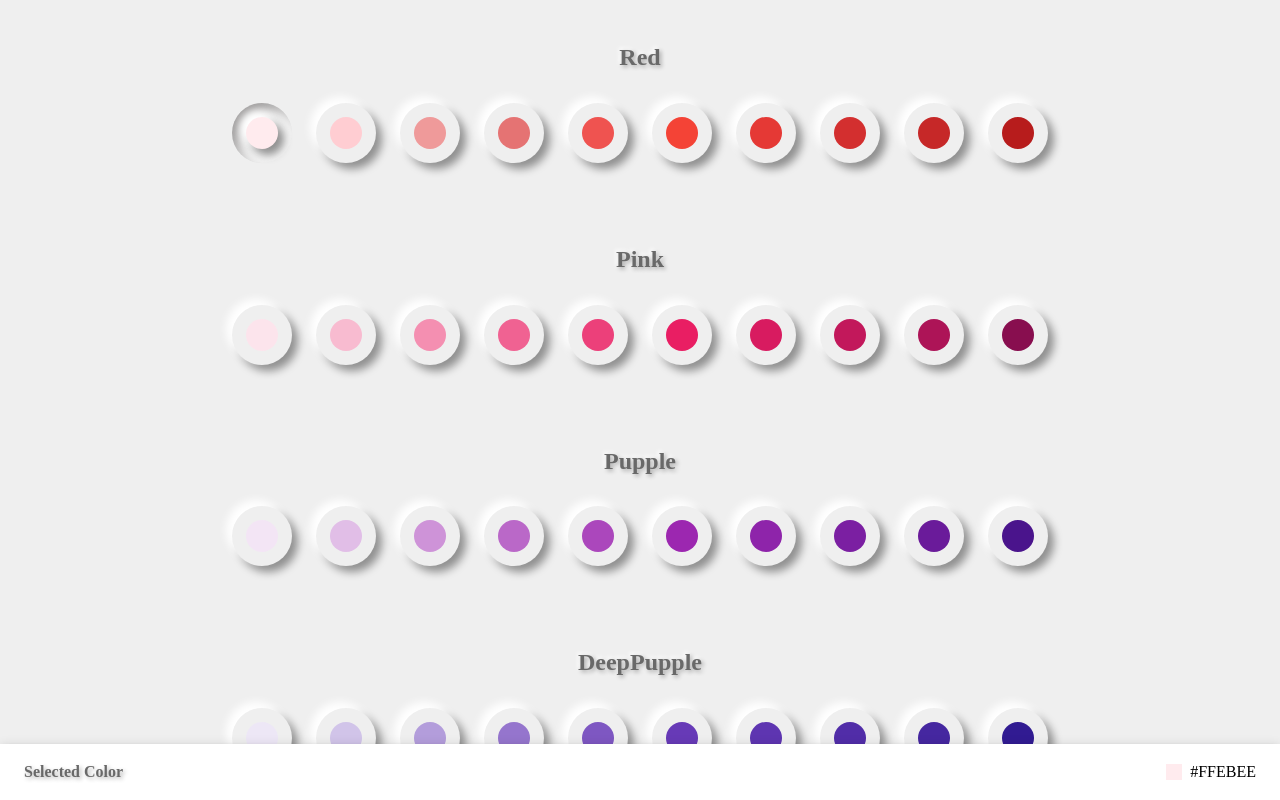
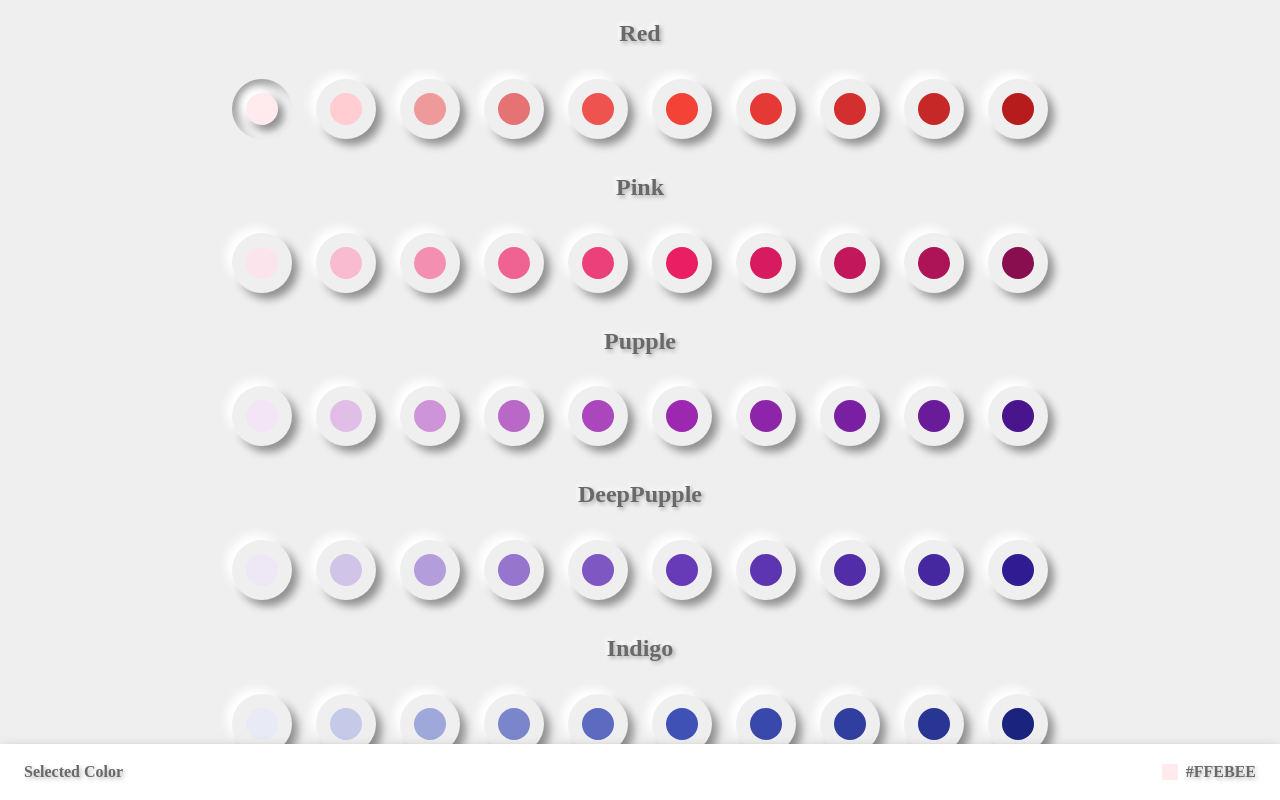
Before and after one commit to seonk94/buba-colors, a Vue app: page / in a window 1280 px wide. Both pictures are taken after a click on the button 262 px from the left and 132 px from the top of the page. Shown: the top 800 px of the page. Built offline with nearby package versions, Linux system fonts and the light colour scheme.

Commit message:
fix: css

```diff
--- a/src/components/ColorCard.vue
+++ b/src/components/ColorCard.vue
@@ -32,7 +32,7 @@ export default defineComponent({
     display: flex;
     flex-direction: column;
     align-items: center;
-    padding: 24px;
+    padding: 0 24px;
 
     &:last-child {
         padding-bottom: 60px;
--- a/src/components/ColorFooter.vue
+++ b/src/components/ColorFooter.vue
@@ -6,10 +6,8 @@
     <div class="spacer">
 
     </div>
-    <div class="color-info">
-      <div class="color-info-square" :style="squareStyle">
-
-      </div>
+    <div class="color-info shadow-text">
+      <div class="color-info-square" :style="squareStyle" />
       {{ selectedColor }}
     </div>
   </footer>
```
